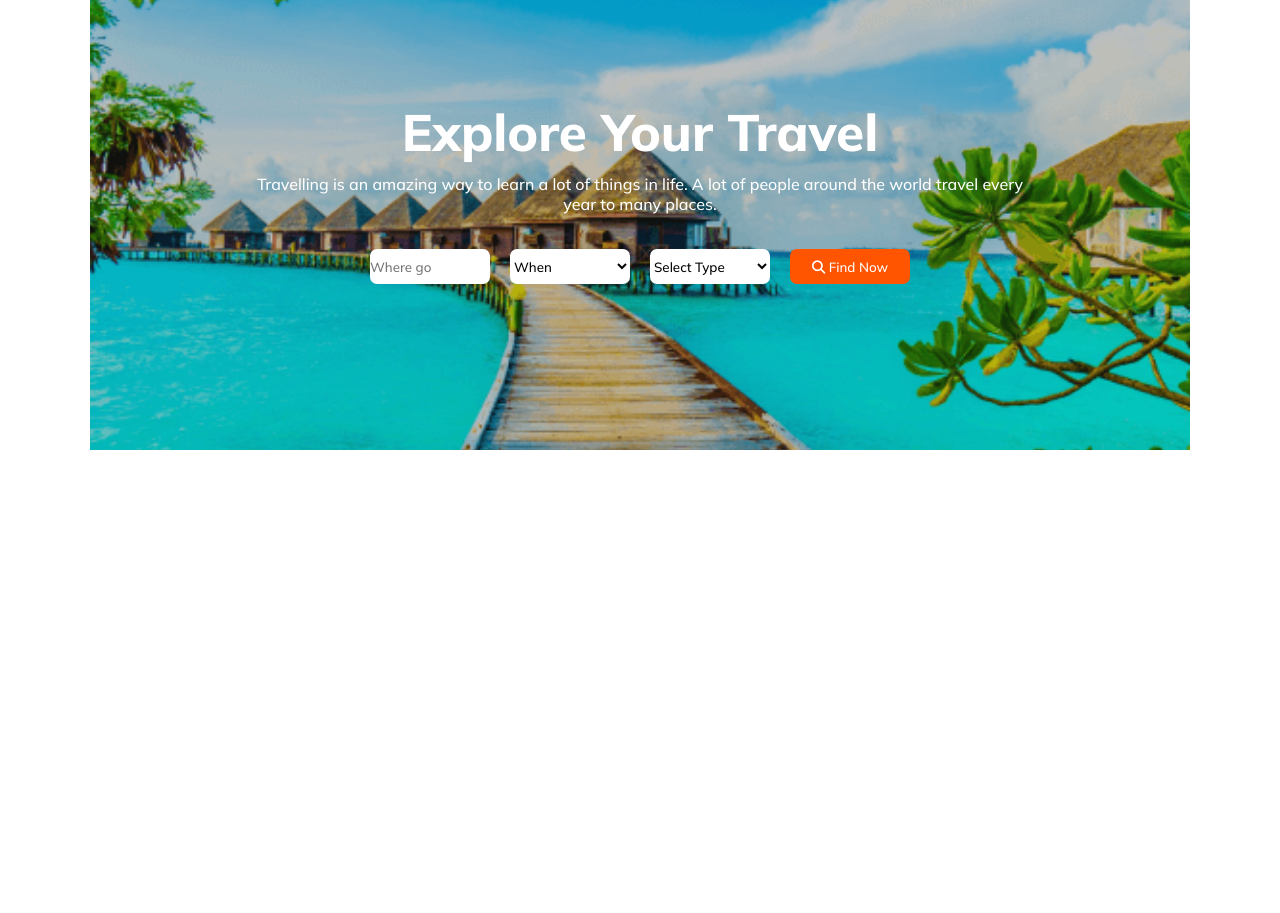
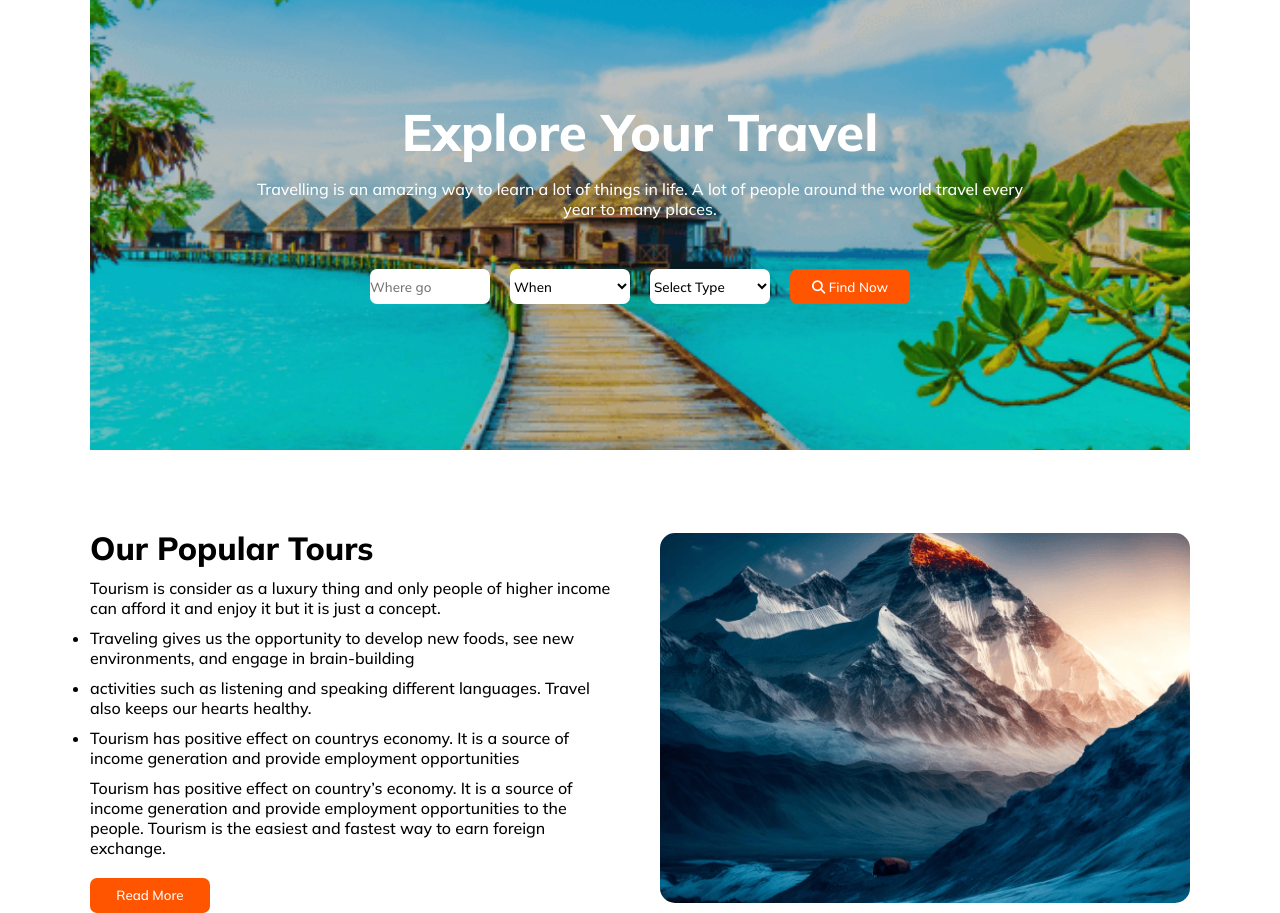
Before and after one commit to jomir28/assignment-2, a plain HTML site: page index.html in a window 1280 px wide. Before the commit the page ends 800 px from the top, so only its background shows below. Drawn offline with Linux system fonts and the light colour scheme.

Commit message:
section 1 added

```diff
--- a/index.html
+++ b/index.html
@@ -6,7 +6,6 @@
     <meta name="viewport" content="width=device-width, initial-scale=1.0">
     <title>assignment 2</title>
     <link rel="stylesheet" href="style.css">
-    <link rel="stylesheet" href="responsive.css">
     <script src="https://kit.fontawesome.com/6e172cc2b3.js" crossorigin="anonymous"></script>
 </head>
 
@@ -14,7 +13,8 @@
     <header>
         <div class="banner">
             <h3 class="banner-title">Explore Your Travel</h3>
-            <p class="banner-desc">Travelling is an amazing way to learn a lot of things in life. A lot of people around the world travel every year to many places. </p>
+            <p class="banner-desc">Travelling is an amazing way to learn a lot of things in life. A lot of people around
+                the world travel every year to many places. </p>
             <div class="input-items">
                 <input type="text" placeholder="Where go">
                 <select class="" name="" id="">
@@ -23,13 +23,41 @@
                 <select name="" id="">
                     <option value="Select Type">Select Type</option>
                 </select>
-            <button class="btn-primary"><i class="fa-solid fa-magnifying-glass"></i>  Find Now</button>
+                <button class="btn-primary"><i class="fa-solid fa-magnifying-glass"></i> Find Now</button>
             </div>
 
         </div>
     </header>
 
     <main>
+        <section class="popular">
+
+            <div class="popular-container">
+                <h2 class="popular-title">Our Popular Tours</h2>
+                <p class="popular-desc">Tourism is consider as a luxury thing and only people of higher income can
+                    afford it and enjoy it but it is just a concept.</p>
+                <ul>
+                    <li> Traveling gives us the opportunity to develop new foods, see new environments, and engage in
+                        brain-building</li>
+
+                    <li>activities such as listening and speaking different languages. Travel also keeps our hearts
+                        healthy.</li>
+
+                    <li>
+                        Tourism has positive effect on countrys economy. It is a source of income generation and
+                        provide employment opportunities</li>
+                </ul>
+                <p class="popular-desc">Tourism has positive effect on country’s economy. It is a source of income generation and provide employment opportunities to the people. Tourism is the easiest and fastest way to earn foreign exchange.</p>
+
+                <button class="btn-primary-2">Read More</button>
+            </div>
+
+            <div class="popular-img-container">
+                <img src="Images/Rectangle 4.png" alt="">
+            </div>
+
+        </section>
+
 
     </main>
 
--- a/responsive.css
+++ /dev/null
@@ -1,18 +0,0 @@
-/* banner section responsive */
-@media screen and (max-width:576px) {
-    .input-items{
-        display: flex;
-        flex-direction: column;
-
-    }
-
-.banner{
-    width: 250px;
-    height: 400px;
-
-}
-.banner-title{
-    font-size: 1rem;
-}
-
-}
--- a/style.css
+++ b/style.css
@@ -1,7 +1,6 @@
 @import url('https://fonts.googleapis.com/css2?family=Mulish:wght@500;600;700;800&display=swap');
 
-*{
-    margin: 0;
+*{margin: 0;
     padding: 0;
     font-family: 'Mulish', sans-serif;
 }
@@ -33,11 +32,11 @@ font-weight: 800;
 
 .banner-desc{
     color: #FFF;
-    padding:10px 150px;
+    padding: 15px 150px;
 }
 
 .input-items{
-    padding-top: 25px;
+    padding-top: 35px;
     display: flex;
     justify-content: center;
     align-items: center;
@@ -60,3 +59,62 @@ font-weight: 800;
     border: 0;
     border-radius: 7px;
 }
+/* main section */
+main{
+    width: 1100px;
+    margin: 0 auto;
+}
+
+/* popular releted style */
+.popular{
+    height: 400px;
+    display: flex;
+    gap: 40px;
+    justify-content: center;
+    align-items: center;
+    margin-top: 40px;
+}
+
+.popular-container{
+    width: 50%;
+    padding-top: 60px;
+}
+
+.popular-img-container{
+    width: 50%;
+    padding-top: 60px;
+}
+
+.popular-title{
+    color:black;
+    font-size: 2rem;
+    font-weight: 800;
+    }
+
+
+.popular-img-container img{
+    width: 100%;
+    height: 370px;
+    /* padding-top: 60px; */
+    object-fit: cover;
+    border-radius: 15px;
+
+}
+
+ul > li{
+    padding-top:10px;
+}
+
+.popular-desc{
+    padding-top: 10px;
+}
+
+.btn-primary-2{
+    width: 120px;
+    height: 35px;
+    color: #FFF;
+    background-color: #FF5400;
+    border: 0;
+    border-radius: 7px;
+    margin-top: 20px;
+}
```
Lines whose indentation alone changed are shown as unchanged.
